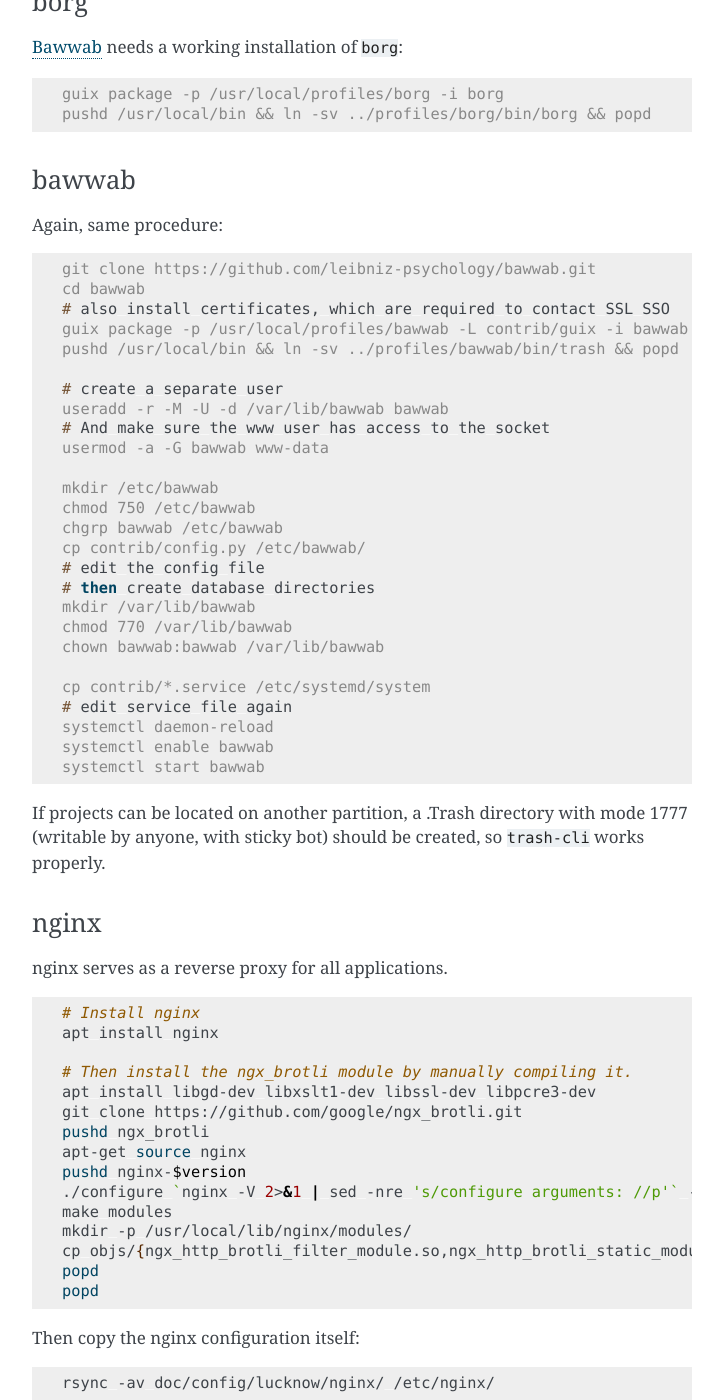
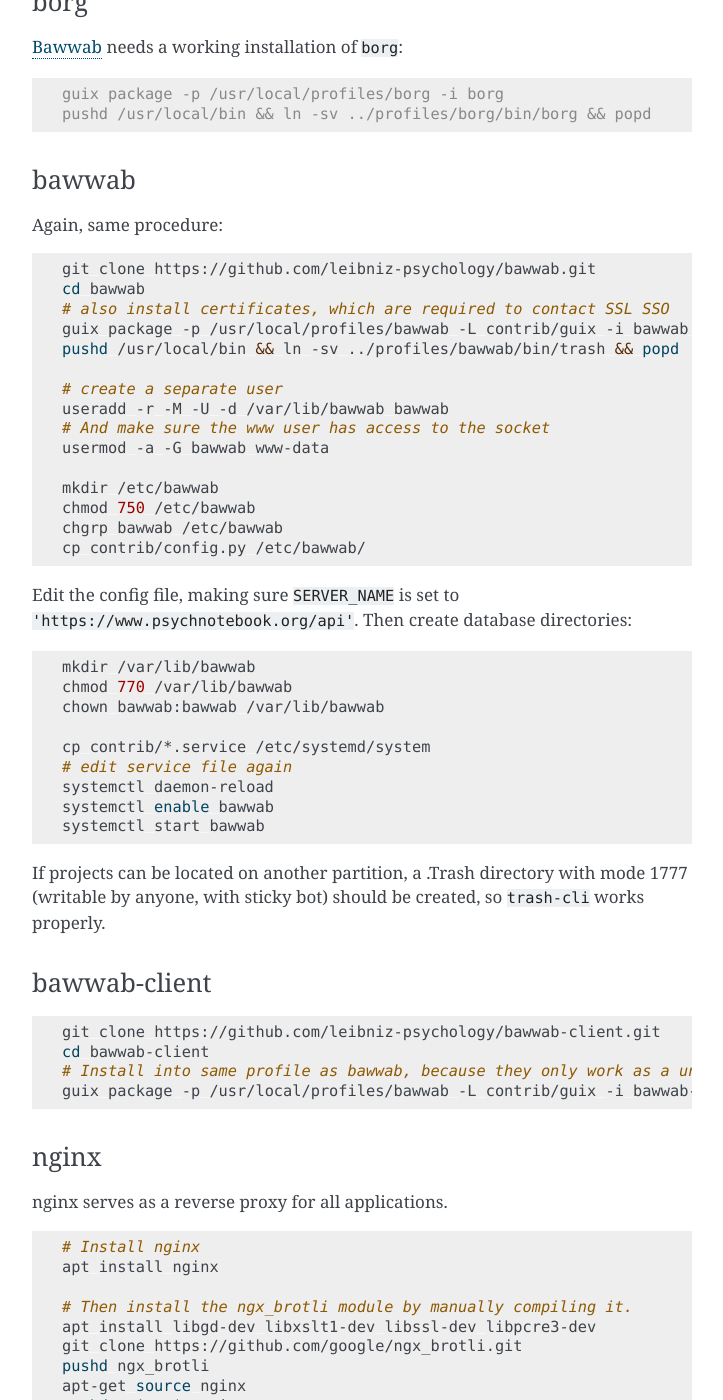
Before and after one commit to leibniz-psychology/psychnotebook-deploy, a Sphinx documentation site: the page built from doc/configuration.rst, in a window 1280 px wide and 1400 px high, scrolled down 14137 px. Shown: the whole window, without its empty margins (388-1111 px from the left). Built offline with Sphinx 7.4.7, drawn with Linux system fonts in a browser that asks for light colours.

Commit message:
doc: Add bawwab-client deployment

```diff
--- a/doc/configuration.rst
+++ b/doc/configuration.rst
@@ -812,7 +812,7 @@ bawwab
 
 Again, same procedure:
 
-.. code:: console
+.. code-block:: bash
 
 	git clone https://github.com/leibniz-psychology/bawwab.git
 	cd bawwab
@@ -829,8 +829,12 @@ Again, same procedure:
 	chmod 750 /etc/bawwab
 	chgrp bawwab /etc/bawwab
 	cp contrib/config.py /etc/bawwab/
-	# edit the config file
-	# then create database directories
+
+Edit the config file, making sure ``SERVER_NAME`` is set to
+``'https://www.psychnotebook.org/api'``.  Then create database directories:
+
+.. code-block:: bash
+
 	mkdir /var/lib/bawwab
 	chmod 770 /var/lib/bawwab
 	chown bawwab:bawwab /var/lib/bawwab
@@ -844,6 +848,16 @@ Again, same procedure:
 If projects can be located on another partition, a .Trash directory with mode
 1777 (writable by anyone, with sticky bot) should be created, so ``trash-cli``
 works properly.
+
+bawwab-client
+^^^^^^^^^^^^^
+
+.. code-block:: bash
+
+	git clone https://github.com/leibniz-psychology/bawwab-client.git
+	cd bawwab-client
+	# Install into same profile as bawwab, because they only work as a unit.
+	guix package -p /usr/local/profiles/bawwab -L contrib/guix -i bawwab-client
 
 nginx
 ^^^^^
```
Also changed, not shown: 3 other files.
